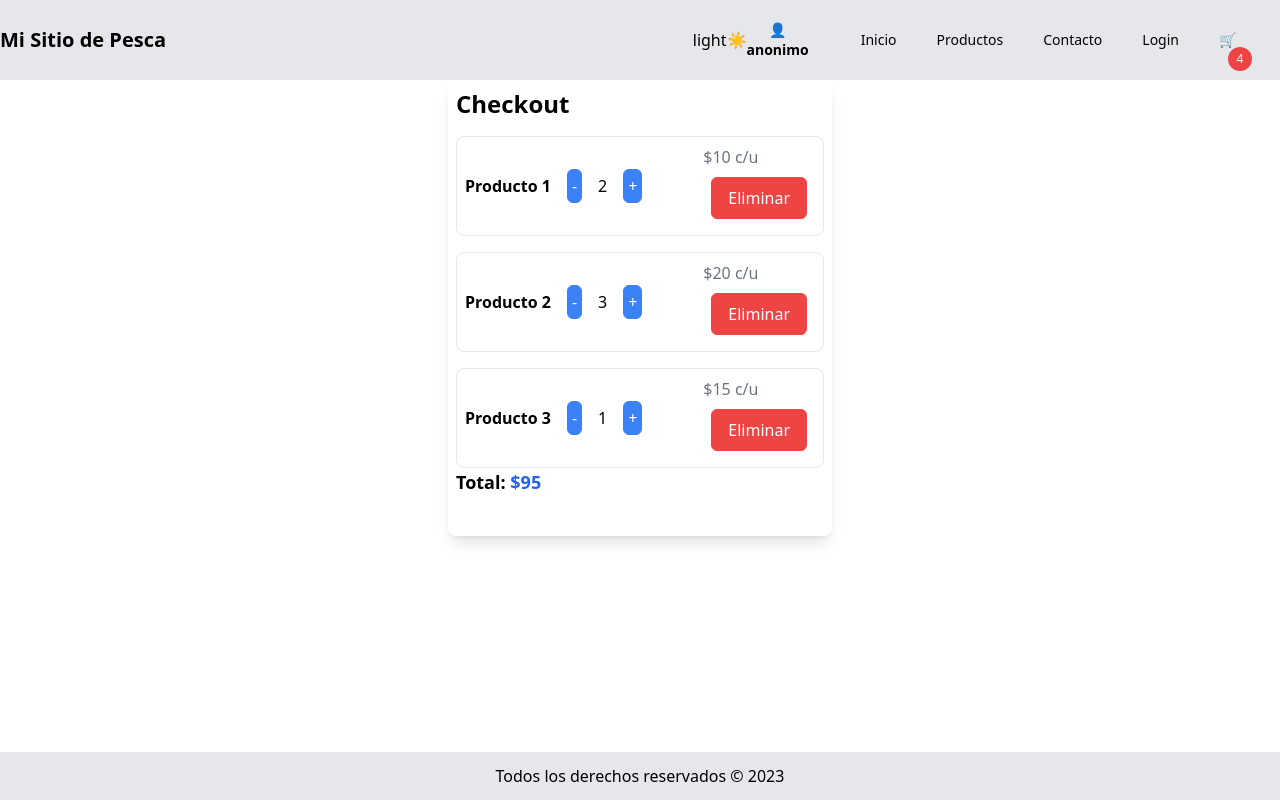
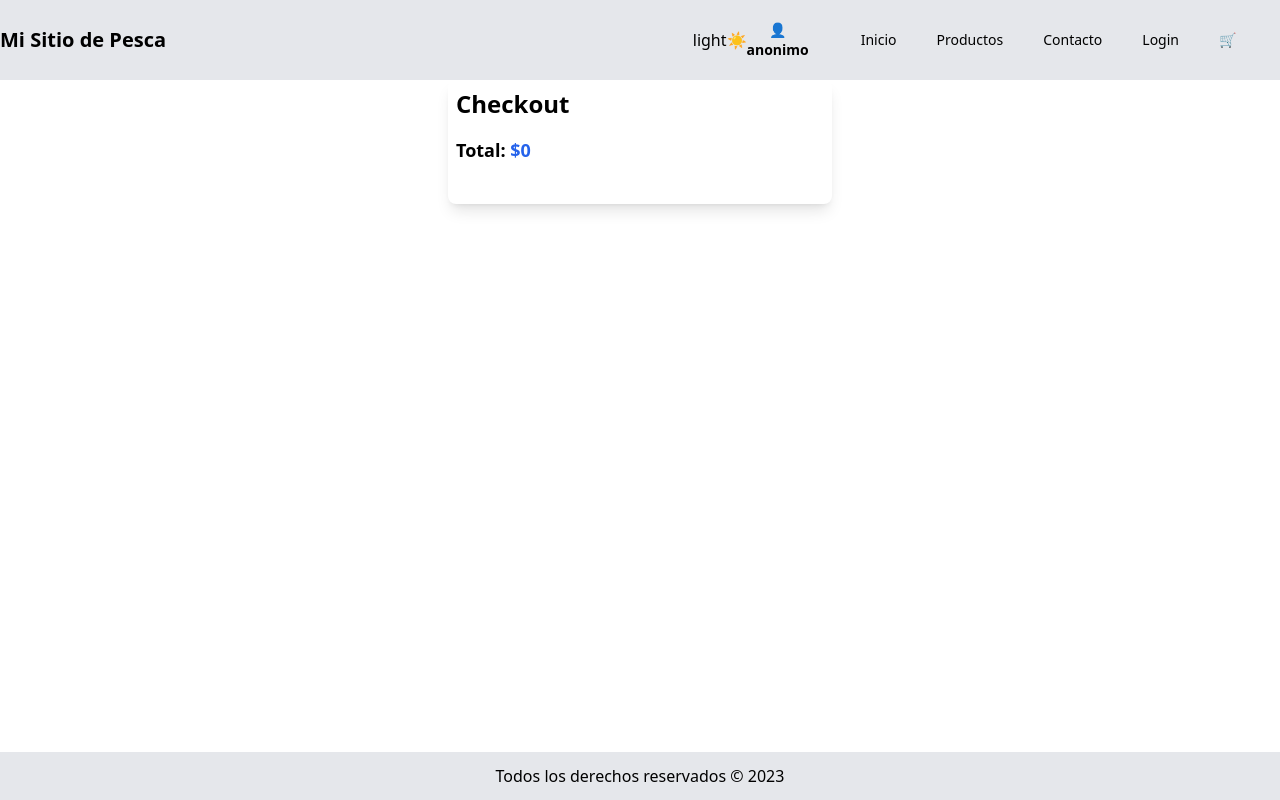
Before and after one commit to juanjoibar/Proy-vite, a React (Vite) app: page /checkout in a window 1280 px wide. Built offline with nearby package versions, Linux system fonts and the light colour scheme.

Commit message:
solucionado el boton de restar y el de sumar checkout con foto y boton agregado y carrito informa bien la cantidad cargada

```diff
--- a/src/Components/checkout/CheckOut.jsx
+++ b/src/Components/checkout/CheckOut.jsx
@@ -1,27 +1,31 @@
 // src/components/Checkout.js
-import React, { useState } from 'react';
+import React, { useState, useContext } from 'react';
+import { modoContext } from "../../Context/modoContext";
+const Checkout = ( {children}) => {
 
-const Checkout = ( ) => {
-  const [cartItems, setCartItems] = useState([
-    { id: 1, name: 'Producto 1', price: 10, quantity: 2 },
-    { id: 2, name: 'Producto 2', price: 20, quantity: 3 },
-    { id: 3, name: 'Producto 3', price: 15, quantity: 1 },
-  ]);
+  const { cartItems ,removeFromCart,addToCart ,clearCart} = useContext(modoContext);
+
+
 
   const calculateTotalPrice = () => {
     return cartItems.reduce((total, item) => total + item.price * item.quantity, 0);
   };
 
-  const handleRemoveItem = (itemId) => {
-    setCartItems(cartItems.filter(item => item.id !== itemId));
+  const handleRemoveItem = (item) => {
+    clearCart(item)
+    //setCartItems(cartItems.filter(item => item.id !== itemId));
   };
 
-  const handleIncrement = (itemId) => {
-    setCartItems(cartItems.map(item => item.id === itemId ? { ...item, quantity: item.quantity + 1 } : item));
+  const handleIncrement = (item) => {
+   // setCartItems(cartItems.map(item => item.id === itemId ? { ...item, quantity: item.quantity + 1 } : item));
+    addToCart(item);
   };
 
-  const handleDecrement = (itemId) => {
-    setCartItems(cartItems.map(item => item.id === itemId && item.quantity > 1 ? { ...item, quantity: item.quantity - 1 } : item));
+  const handleDecrement = (item) => {
+  // setCartItems(cartItems.map(item => item.id === itemId && item.quantity > 1 ? { ...item, quantity: item.quantity - 1 } : item));
+  console.log('se quita');
+  removeFromCart(item);
+
   };
 
   return (
@@ -33,14 +37,15 @@ const Checkout = ( ) => {
       {cartItems.map(item => (
         <li key={item.id} className="flex items-center justify-between border p-2 rounded-lg">
           <div className="flex items-center">
-            <p className="font-semibold mr-2">{item.name}</p>
-            <button onClick={() => handleDecrement(item.id)} className="border border-blue-500 bg-blue-500 text-white rounded-md px-1 py-1 m-2 transition duration-500 ease select-none hover:bg-blue-600 focus:outline-none focus:shadow-outline">-</button>
+            <p className="font-semibold mr-2">{item.title}</p>
+            <img  className="object-cover w-full rounded-t-lg h-12 md:h-auto md:w-8 md:rounded-none md:rounded-l-lg" src={item.image} alt=""/>
+            <button onClick={() => handleDecrement(item)} className="border border-blue-500 bg-blue-500 text-white rounded-md px-1 py-1 m-2 transition duration-500 ease select-none hover:bg-blue-600 focus:outline-none focus:shadow-outline">-</button>
             <p className="px-2">{item.quantity}</p>
-            <button onClick={() => handleIncrement(item.id)} className="border border-blue-500 bg-blue-500 text-white rounded-md px-1 py-1 m-2 transition duration-500 ease select-none hover:bg-blue-600 focus:outline-none focus:shadow-outline">+</button>
+            <button onClick={() => handleIncrement(item)} className="border border-blue-500 bg-blue-500 text-white rounded-md px-1 py-1 m-2 transition duration-500 ease select-none hover:bg-blue-600 focus:outline-none focus:shadow-outline">+</button>
           </div>
           <div>
             <p className="text-gray-500">${item.price} c/u</p>
-            <button onClick={() => handleRemoveItem(item.id)} className="border border-red-500 bg-red-500 text-white rounded-md px-4 py-2 m-2 transition duration-500 ease select-none hover:bg-red-600 focus:outline-none focus:shadow-outline">Eliminar</button>
+            <button onClick={() => handleRemoveItem(item)} className="border border-red-500 bg-red-500 text-white rounded-md px-4 py-2 m-2 transition duration-500 ease select-none hover:bg-red-600 focus:outline-none focus:shadow-outline">Eliminar</button>
           </div>
         </li>
       ))}
--- a/src/Components/general/CartIcon.jsx
+++ b/src/Components/general/CartIcon.jsx
@@ -4,8 +4,10 @@ import { modoContext } from "../../Context/modoContext";
 
 const CartIcon = ({ children }) => {
   const { cartItems } = useContext(modoContext);
-
-  const cartItemCount =  4//  cartItems.quantity;
+  const cantidadTotal = cartItems.reduce((total, item) => {
+    return total + item.quantity;
+  }, 0);
+  const cartItemCount =  cantidadTotal;//  cartItems.quantity;
   return (
     <div className="relative inline-block">
       <Link
--- a/src/Context/StateCombo.jsx
+++ b/src/Context/StateCombo.jsx
@@ -44,9 +44,11 @@ const  StateCombo = ({children}) => {
   };
 
   const removeFromCart = (item) => {
+    console.log(item.id);
     const updatedCart = cartItems.map((cartItem) =>
       cartItem.id === item.id ? { ...cartItem, quantity: cartItem.quantity - 1 } : cartItem
     ).filter((cartItem) => cartItem.quantity > 0);
+    console.log(updatedCart);
     setCartItems(updatedCart);
   };
   const clearCart = () => {
@@ -71,7 +73,7 @@ const  StateCombo = ({children}) => {
 
   return (
 
-      <modoContext.Provider value={{modo,cambiar,claseModo ,userCredential,setUserCredential ,addToCart , cartItems ,removeFromCart  }}>
+      <modoContext.Provider value={{modo,cambiar,claseModo ,userCredential,setUserCredential ,addToCart , cartItems ,removeFromCart ,clearCart }}>
         {children}
       </modoContext.Provider>
   )
```
